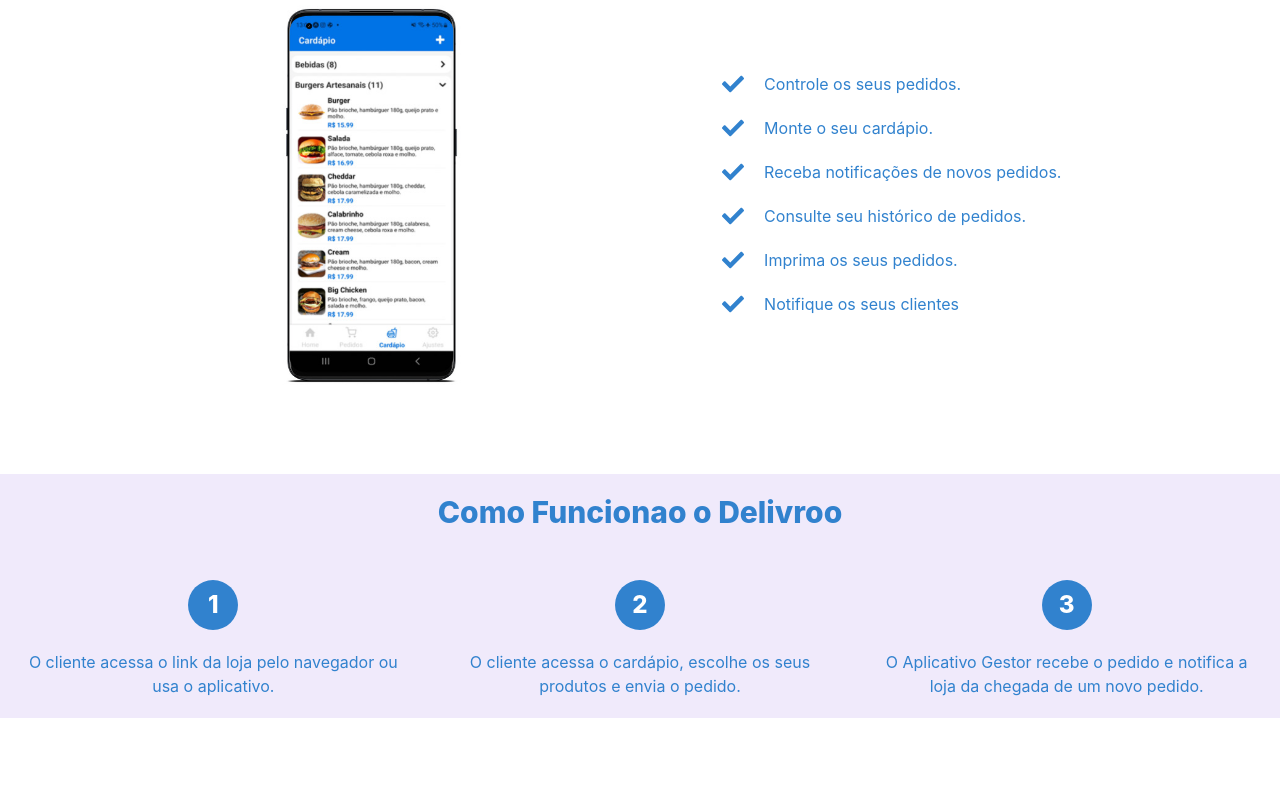
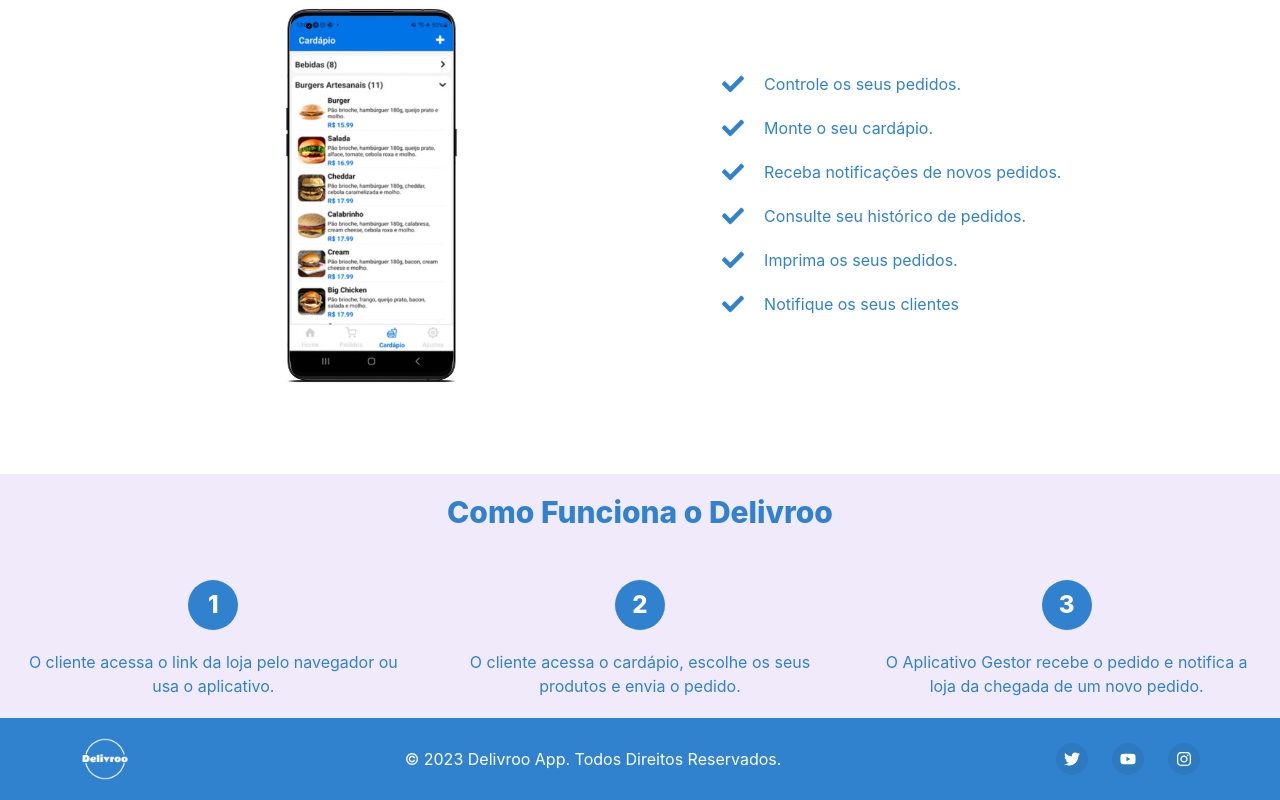
Before and after one commit to jccintr/delivery-page, a React (Create React App) app: page / in a window 1280 px wide. Shown: the part 1066-1866 px from the top of the page. Before the commit the page ends 1784 px from the top, so only its background shows below. Built offline with nearby package versions, Linux system fonts and the light colour scheme.

Commit message:
criado footer

```diff
--- a/src/App.js
+++ b/src/App.js
@@ -3,6 +3,7 @@
 import NoTax from './components/NoTax';
 import AppGestor from './components/AppGestor';
 import Funcionamento from './components/Funcionamento';
+import Footer from './components/Footer';
 
 
 function App() {
@@ -13,6 +14,7 @@
        <NoTax/>
        <AppGestor/>
        <Funcionamento/>
+       <Footer />
     </div>
   );
 }
--- /dev/null
+++ b/src/components/Footer.jsx
@@ -0,0 +1,69 @@
+import React from 'react';
+import {
+    Box,
+    chakra,
+    Container,
+    Stack,
+    Text,
+    useColorModeValue,
+    VisuallyHidden,Image
+  } from '@chakra-ui/react'
+  import { FaInstagram, FaTwitter, FaYoutube } from 'react-icons/fa';
+  import logo from '../assets/logo-delivroo.png';
+
+  const SocialButton = ({children,label,href}) => {
+    return (
+      <chakra.button
+        bg={useColorModeValue('blackAlpha.100', 'whiteAlpha.100')}
+        rounded={'full'}
+        w={8}
+        h={8}
+        cursor={'pointer'}
+        as={'a'}
+        href={href}
+        display={'inline-flex'}
+        alignItems={'center'}
+        justifyContent={'center'}
+        transition={'background 0.3s ease'}
+        _hover={{
+          bg: useColorModeValue('blackAlpha.200', 'whiteAlpha.200'),
+        }}>
+        <VisuallyHidden>{label}</VisuallyHidden>
+        {children}
+      </chakra.button>
+    )
+  }
+
+
+const Footer = () => {
+    return (
+        <Box
+          bg='blue.500'
+          color='white'>
+          <Container
+            as={Stack}
+            maxW={'6xl'}
+            py={4}
+            direction={{ base: 'column', md: 'row' }}
+            spacing={4}
+            justify={{ base: 'center', md: 'space-between' }}
+            align={{ base: 'center', md: 'center' }}>
+            <Image w='50px' h='50px'  src={logo} alt="logo delivroo" />
+            <Text>© 2023 Delivroo App. Todos Direitos Reservados.</Text>
+            <Stack direction={'row'} spacing={6}>
+              <SocialButton label={'Twitter'} href={'#'}>
+                <FaTwitter />
+              </SocialButton>
+              <SocialButton label={'YouTube'} href={'#'}>
+                <FaYoutube />
+              </SocialButton>
+              <SocialButton label={'Instagram'} href={'#'}>
+                <FaInstagram />
+              </SocialButton>
+            </Stack>
+          </Container>
+        </Box>
+      )
+}
+
+export default Footer
--- a/src/components/Funcionamento.jsx
+++ b/src/components/Funcionamento.jsx
@@ -4,7 +4,7 @@
 
 const Feature = ({ number,text}) => {
     return (
-      <Flex direction='column' align='center' justify='center'>
+      <Flex as='section' direction='column' align='center' justify='center'>
          <Flex   rounded='full' w='50px' h='50px'  align='center' justify='center' mb='20px' bg='blue.500'>
              <Heading fontWeight='extrabold' fontSize={['xl','xl','2xl']} color='white'>{number}</Heading>
          </Flex>
@@ -18,7 +18,7 @@
 const Funcionamento = () => {
     return (
         <Box align='center' bg='#F0EAFB' p={5} >
-            <Heading  fontWeight='extrabold' fontSize={['2xl','2xl','3xl']} color='blue.500' mb='50px'>Como Funcionao o Delivroo</Heading>
+            <Heading  fontWeight='extrabold' fontSize={['2xl','2xl','3xl']} color='blue.500' mb='50px'>Como Funciona o Delivroo</Heading>
           <SimpleGrid columns={{ base: 1, md: 3 }} spacing={10}>
             <Feature
               number='1'
--- a/src/components/Header.jsx
+++ b/src/components/Header.jsx
@@ -5,7 +5,7 @@
 
 const Header = () => {
   return (
-    <Box as='section' color='gray.50' bg='blue.500' pt='10px' pb='150px' px='10px' textAlign={{ base: 'center', lg: 'center' }}>
+    <Box as='header' color='gray.50' bg='blue.500' pt='10px' pb='150px' px='10px' textAlign={{ base: 'center', lg: 'center' }}>
         <Flex direction={{ base: 'column', lg: 'row' }} align='center' justify='space-evenly'>
             <Image w='120px' h='120px'  src={logo} alt="logo delivroo" />
             <Box pt='10px' pb='10px'>
--- a/src/components/Versoes.jsx
+++ b/src/components/Versoes.jsx
@@ -5,7 +5,7 @@
 
 const Versoes = () => {
   return (
-    <Flex direction={{ base: 'column', lg: 'row' }} bg='#F0EAFB' pb='100px'>
+    <Flex as='section' direction={{ base: 'column', lg: 'row' }} bg='#F0EAFB' pb='100px'>
         <Box w={{ base: '350px', lg: '500px' }}  p='30px' bg='white' maxW='500px' margin='auto' mt='-100px' borderRadius='12px' overflow='hidden'boxShadow='0px 20px 25px -5px rgba(0, 0, 0, 0.1), 0px 10px 10px -5px rgba(0, 0, 0, 0.04)' textAlign='center'>
             <Flex direction='column' align='center' justify='center'>
                <Image w='300px' h='300px'  src={pc} alt="versão pc" />
```
